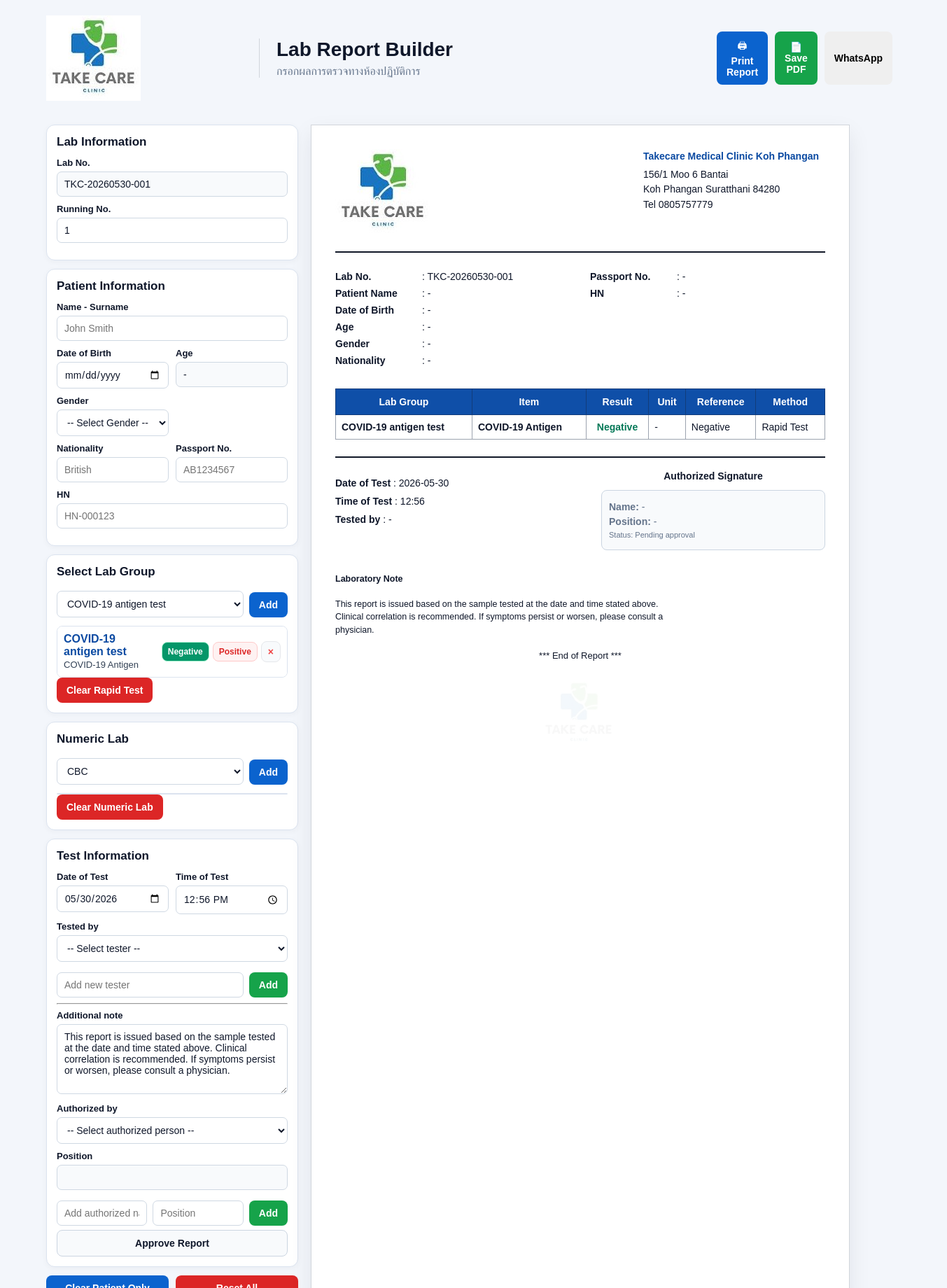
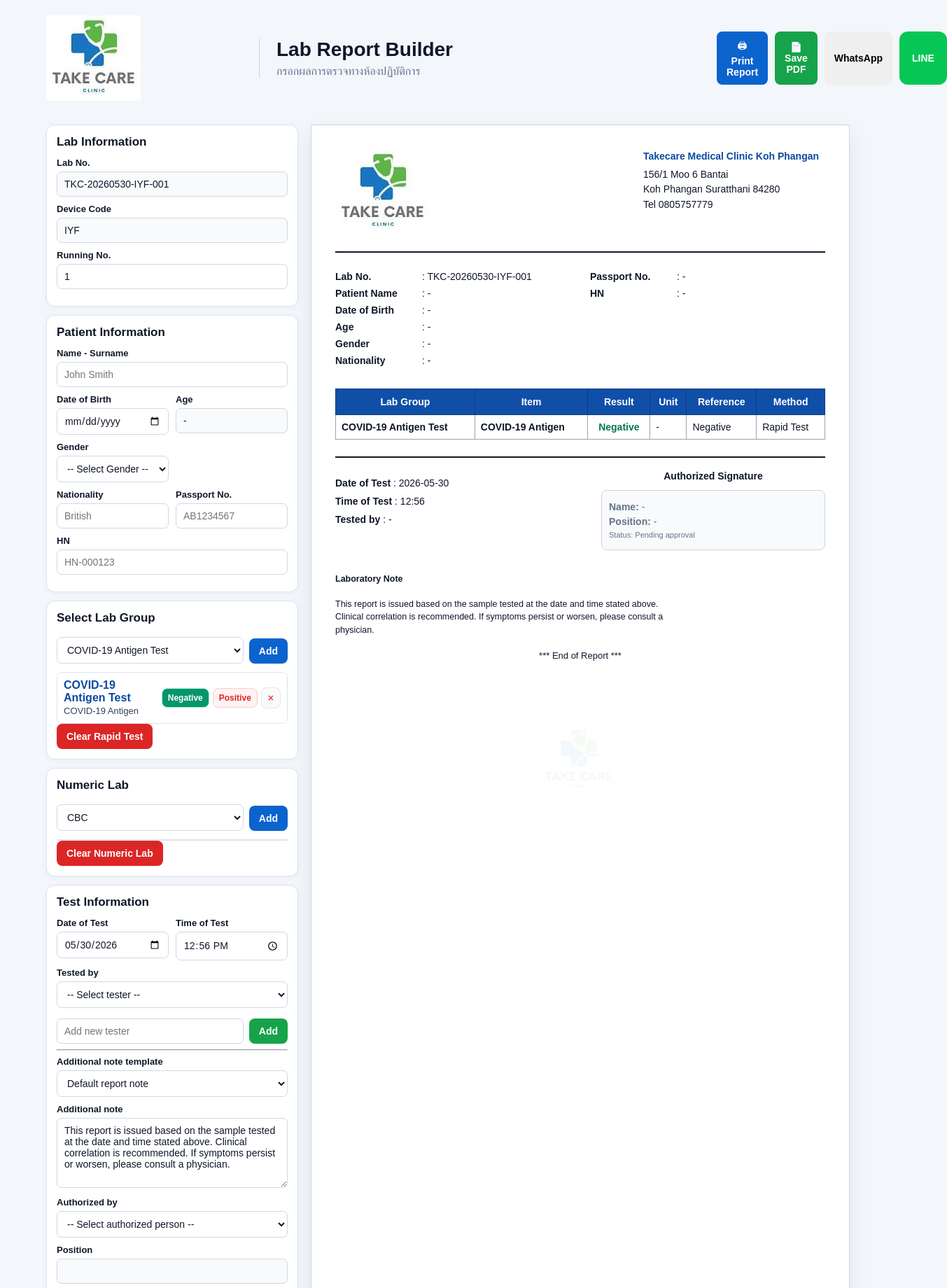
Before and after one commit to pichaiyutna-crypto/takecare-lab-report1, a React (Vite) app: page / in a window 1280 px wide. Shown: the top 1840 px of the page at 70% size, 1353 px wide, since content can reach past the window. Built offline with nearby package versions, Linux system fonts and the light colour scheme.

Commit message:
Initial lab report app

```diff
--- a/src/App.css
+++ b/src/App.css
@@ -1001,3 +1001,17 @@ button {
   resize: vertical;
   line-height: 1.45;
 }
+
+.line-btn {
+  background-color: #06C755;
+  color: white;
+  border: none;
+  border-radius: 12px;
+  padding: 12px 18px;
+  font-weight: 600;
+  cursor: pointer;
+}
+
+.line-btn:hover {
+  opacity: 0.9;
+}
--- a/src/App.tsx
+++ b/src/App.tsx
@@ -20,65 +20,66 @@ type LabRow = {
 };
 
 type LabName =
-  | "COVID-19 antigen test"
-  | "Influenza test"
-  | "Dengue test"
+  | "COVID-19 Antigen Test"
+  | "Influenza Test"
+  | "Dengue Test"
   | "Anti-HIV"
   | "HBsAg"
   | "Anti-HCV"
-  | "Syphilis test"
-  | "Chlamydia test"
-  | "Gonorrhea test"
+  | "Syphilis Test"
+  | "Chlamydia Test"
+  | "Gonorrhea Test"
   | "Other";
 
   type NumericLabName =
   | "CBC"
   | "DTX"
   | "Blood Electrolyte"
-  | "Blood chemistry"
-  | "Urine examination";
+  | "Blood Chemistry"
+  | "Urine Examination";
 
 
 
 const DEFAULT_LAB_OPTIONS = [
-  "COVID-19 antigen test",
-  "Influenza test",
-  "Dengue test",
+  "COVID-19 Antigen Test",
+  "Influenza Test",
+  "Dengue Test",
   "Anti-HIV",
   "HBsAg",
   "Anti-HCV",
-  "Syphilis test",
-  "Chlamydia test",
-  "Gonorrhea test",
-  "Streptococcus A throat swab",
-  "Urine pregnancy test",
-  "Urine ketone test",
-  "FOB stool occult blood",
-  "RSV rapid test",
-  "Parainfluenza rapid test (PIV)",
-  "Adenovirus rapid test (ADV)",
-  "Mycoplasma rapid test (MP)",
-  "H. pylori stool antigen",
-  "Rotavirus stool antigen",
-  "Malaria rapid test",
-  "Scrub typhus test",
+  "Syphilis Test",
+  "Chlamydia Test",
+  "Gonorrhea Test",
+  "Streptococcus A Throat Swab",
+  "Urine Pregnancy Test",
+  "Urine Ketone Test",
+  "FOB Stool Occult Blood",
+  "RSV Rapid Test",
+  "Parainfluenza Rapid Test (PIV)",
+  "Adenovirus Rapid Test (ADV)",
+  "Mycoplasma Rapid Test (MP)",
+  "H. pylori Stool Antigen",
+  "Rotavirus Stool Antigen",
+  "Malaria Rapid Test",
+  "Scrub Typhus Test",
   "Other",
 ];
+
 const CBC_ITEMS = [
-  { item: "White blood cell(WBC)", unit: "10^9/L", refLow: 4, refHigh: 10 },
-  { item: "Lymphocyte%(Lym%)", unit: "%", refLow: 20, refHigh: 40 },
-  { item: "Granulocyte%(GR%)", unit: "%", refLow: 50, refHigh: 75 },
+  { item: "White Blood Cell (WBC)", unit: "10^9/L", refLow: 4, refHigh: 10 },
+  { item: "Lymphocyte % (Lym%)", unit: "%", refLow: 20, refHigh: 40 },
+  { item: "Granulocyte % (GR%)", unit: "%", refLow: 50, refHigh: 75 },
   { item: "Lym#", unit: "10^9/L", refLow: 0.8, refHigh: 4.5 },
   { item: "GR#", unit: "10^9/L", refLow: 1.8, refHigh: 6.3 },
-  { item: "Red blood cell(RBC)", unit: "10^12/L", refLow: 3.5, refHigh: 5.5 },
-  { item: "Hemoglobin(Hb)", unit: "g/L", refLow: 110, refHigh: 160 },
-  { item: "Hematocrit(Hct)", unit: "%", refLow: 37, refHigh: 49 },
+  { item: "Red Blood Cell (RBC)", unit: "10^12/L", refLow: 3.5, refHigh: 5.5 },
+  { item: "Hemoglobin (Hb)", unit: "g/L", refLow: 110, refHigh: 160 },
+  { item: "Hematocrit (Hct)", unit: "%", refLow: 37, refHigh: 49 },
   { item: "MCV", unit: "fL", refLow: 80, refHigh: 100 },
   { item: "MCH", unit: "pg", refLow: 27, refHigh: 34 },
   { item: "MCHC", unit: "g/L", refLow: 320, refHigh: 360 },
-  { item: "RDW_CV", unit: "%", refLow: 0, refHigh: 16 },
-  { item: "RDW_SD", unit: "fL", refLow: 37, refHigh: 55 },
-  { item: "Platelet(PLT)", unit: "10^9/L", refLow: 100, refHigh: 300 },
+  { item: "RDW-CV", unit: "%", refLow: 0, refHigh: 16 },
+  { item: "RDW-SD", unit: "fL", refLow: 37, refHigh: 55 },
+  { item: "Platelet (PLT)", unit: "10^9/L", refLow: 100, refHigh: 300 },
 ];
 const ELECTROLYTE_ITEMS = [
   {
@@ -178,7 +179,7 @@ const URINE_EXAM_ITEMS = [
     options: ["Negative", "Trace", "1+", "2+", "3+", "4+"],
   },
   {
-    item: "Micro Albumin",
+    item: "Microalbumin",
     unit: "",
     reference: "<10",
     options: ["10", "30", "80", "150"],
@@ -214,7 +215,7 @@ const URINE_EXAM_ITEMS = [
     options: ["5.0", "6.0", "6.5", "7.0", "7.5", "8.0", "8.5"],
   },
   {
-    item: "Ascorbate",
+    item: "Ascorbic Acid",
     unit: "",
     reference: "0",
     options: ["0", "1+", "2+", "3+"],
@@ -258,7 +259,7 @@ function makeElectrolyteRows(): LabRow[] {
 function makeBloodChemistryRows(): LabRow[] {
   return BLOOD_CHEMISTRY_ITEMS.map((test) => ({
     id: newId(),
-    labGroup: "Blood chemistry",
+    labGroup: "Blood Chemistry",
     item: test.item,
     result: "",
     unit: test.unit,
@@ -272,7 +273,7 @@ function makeBloodChemistryRows(): LabRow[] {
 function makeUrineExamRows(): LabRow[] {
   return URINE_EXAM_ITEMS.map((test) => ({
     id: newId(),
-    labGroup: "Urine examination",
+    labGroup: "Urine Examination",
     item: test.item,
     result: "",
     unit: test.unit,
@@ -284,18 +285,44 @@ function makeUrineExamRows(): LabRow[] {
 }
 const DEFAULT_NOTE =
   "This report is issued based on the sample tested at the date and time stated above. Clinical correlation is recommended. If symptoms persist or worsen, please consult a physician.";
+const NOTE_TEMPLATES = [
+  {
+    label: "Default report note",
+    text: DEFAULT_NOTE,
+  },
+  {
+    label: "Hemolysis caution",
+    text: "Hemolysis was observed. Please interpret affected laboratory results with caution.",
+  },
+  {
+    label: "Lipemic sample caution",
+    text: "Lipemic sample was observed. Please interpret affected laboratory results with caution.",
+  },
+  {
+    label: "Insufficient sample",
+    text: "The sample volume was insufficient for complete analysis. Repeat sample collection is recommended if clinically indicated.",
+  },
+  {
+    label: "Clinical correlation advised",
+    text: "Clinical correlation is advised. Please interpret the results together with the patient's symptoms, physical examination, and clinical history.",
+  },
+  {
+    label: "Repeat test if symptoms persist",
+    text: "If symptoms persist or worsen, repeat testing or further investigation is recommended.",
+  },
+];
 
 const DEFAULT_PERFORMERS = [
   "Dr. Pichaiyut Naktongkul",
   "Nurse",
   "Medical assistant",
   "Lab technician",
-  "Paramidics"
+  "Paramedics"
 ];
 
 const DEFAULT_AUTHORIZED_PERSONS = [
   {
-    name: "Dr. Pichaiyut Nakthongkul",
+    name: "Dr. Pichaiyut Naktongkul",
     position: "Physician",
   },
   {
@@ -331,8 +358,20 @@ function dateCompact(dateText: string) {
   return `${y}${m}${d}`;
 }
 
-function generateLabNo(dateText: string, running: number) {
-  return `TKC-${dateCompact(dateText)}-${String(running).padStart(3, "0")}`;
+function getDeviceCode() {
+  const saved = localStorage.getItem("deviceCode");
+
+  if (saved) return saved;
+
+  const code = Math.random().toString(36).substring(2, 5).toUpperCase();
+
+  localStorage.setItem("deviceCode", code);
+
+  return code;
+}
+
+function generateLabNo(dateText: string, running: number, deviceCode: string) {
+  return `TKC-${dateCompact(dateText)}-${deviceCode}-${String(running).padStart(3, "0")}`;
 }
 
 function calculateAge(dob: string, refDateText: string) {
@@ -367,22 +406,22 @@ function makeRowsFromLab(lab: LabName, customLabName = ""): LabRow[] {
     method: "Rapid Test",
   };
 
-  if (lab === "COVID-19 antigen test") {
+  if (lab === "COVID-19 Antigen Test") {
     return [
       {
         id: newId(),
-        labGroup: "COVID-19 antigen test",
+        labGroup: "COVID-19 Antigen Test",
         item: "COVID-19 Antigen",
         ...base,
       },
     ];
   }
 
-  if (lab === "Influenza test") {
+  if (lab === "Influenza Test") {
     return [
       {
         id: newId(),
-        labGroup: "Influenza test",
+        labGroup: "Influenza Test",
         item: "Influenza A",
         ...base,
       },
@@ -395,42 +434,42 @@ function makeRowsFromLab(lab: LabName, customLabName = ""): LabRow[] {
     ];
   }
 
-  if (lab === "Dengue test") {
+  if (lab === "Dengue Test") {
     return [
       {
         id: newId(),
-        labGroup: "Dengue test",
+        labGroup: "Dengue Test",
         item: "Dengue NS1",
         ...base,
       },
       {
         id: newId(),
-        labGroup: "Dengue test",
+        labGroup: "Dengue Test",
         item: "Dengue IgM",
         ...base,
       },
       {
         id: newId(),
-        labGroup: "Dengue test",
+        labGroup: "Dengue Test",
         item: "Dengue IgG",
         ...base,
       },
     ];
   }
   const customPresetLabs = [
-    "Streptococcus A throat swab",
-    "Urine pregnancy test",
-    "Urine ketone test",
-    "FOB stool occult blood",
-    "RSV rapid test",
-    "Parainfluenza rapid test (PIV)",
-    "Adenovirus rapid test (ADV)",
-    "Mycoplasma rapid test (MP)",
-    "H. pylori stool antigen",
-    "Rotavirus stool antigen",
-    "Malaria rapid test",
-    "Scrub typhus test",
-  ];
+  "Streptococcus A Throat Swab",
+  "Urine Pregnancy Test",
+  "Urine Ketone Test",
+  "FOB Stool Occult Blood",
+  "RSV Rapid Test",
+  "Parainfluenza Rapid Test (PIV)",
+  "Adenovirus Rapid Test (ADV)",
+  "Mycoplasma Rapid Test (MP)",
+  "H. pylori Stool Antigen",
+  "Rotavirus Stool Antigen",
+  "Malaria Rapid Test",
+  "Scrub Typhus Test",
+];
 
   if (customPresetLabs.includes(lab)) {
     return [
@@ -492,6 +531,7 @@ function TakeCareStamp() {
 export default function App() {
 
   const now = useMemo(() => new Date(), []);
+  const [deviceCode] = useState(() => getDeviceCode());
   const [patient, setPatient] = useState({
   name: "",
   dob: "",
@@ -507,20 +547,20 @@ export default function App() {
     performedBy: "",
     note: DEFAULT_NOTE,
   });
+const [selectedNoteTemplate, setSelectedNoteTemplate] =
+  useState("Default report note");
 
   const [runningNo, setRunningNo] = useState(1);
 const [selectedLab, setSelectedLab] =
-  useState<LabName>("COVID-19 antigen test");
-
-const [labOptions, setLabOptions] = useState<string[]>(() => {
-  const saved = localStorage.getItem("customLabs");
-  const customLabs = saved ? JSON.parse(saved) : [];
-  return [...DEFAULT_LAB_OPTIONS.slice(0, -1), ...customLabs, "Other"];
-});
+  useState<LabName>("COVID-19 Antigen Test");
+
+const [labOptions, setLabOptions] = useState<string[]>(
+  DEFAULT_LAB_OPTIONS
+);
 
 const [customLabName, setCustomLabName] = useState("");
   const [rows, setRows] = useState<LabRow[]>(
-    makeRowsFromLab("COVID-19 antigen test")
+    makeRowsFromLab("COVID-19 Antigen Test")
   );
   const [selectedNumericLab, setSelectedNumericLab] =
   useState<NumericLabName>("CBC");
@@ -539,7 +579,7 @@ const [authorizedPersons, setAuthorizedPersons] = useState(
 const [newAuthorizedName, setNewAuthorizedName] = useState("");
 const [newAuthorizedPosition, setNewAuthorizedPosition] = useState("");
 
-  const labNo = generateLabNo(testInfo.date, runningNo);
+  const labNo = generateLabNo(testInfo.date, runningNo, deviceCode);
   const age = calculateAge(patient.dob, testInfo.date);
 
   function addSelectedLab() {
@@ -567,14 +607,14 @@ function addNumericLab() {
     ]);
     return;
   }
-  if (selectedNumericLab === "Blood chemistry") {
+  if (selectedNumericLab === "Blood Chemistry") {
   setRows((current) => [
     ...current,
     ...makeBloodChemistryRows(),
   ]);
   return;
 }
-if (selectedNumericLab === "Urine examination") {
+if (selectedNumericLab === "Urine Examination") {
   setRows((current) => [
     ...current,
     ...makeUrineExamRows(),
@@ -715,8 +755,8 @@ function refreshLabNoAndDateTime() {
   passportNo: "",
 });
 
-  setRows(makeRowsFromLab("COVID-19 antigen test"));
-  setSelectedLab("COVID-19 antigen test");
+  setRows(makeRowsFromLab("COVID-19 Antigen Test"));
+  setSelectedLab("COVID-19 Antigen Test");
   setCustomLabName("");
   setDtxResult("");
 setShowDtx(false);
@@ -750,8 +790,8 @@ setShowDtx(false);
 
   setRunningNo((current) => current + 1);
 
-  setRows(makeRowsFromLab("COVID-19 antigen test"));
-  setSelectedLab("COVID-19 antigen test");
+  setRows(makeRowsFromLab("COVID-19 Antigen Test"));
+  setSelectedLab("COVID-19 Antigen Test");
   setCustomLabName("");
 setDtxResult("");
 setShowDtx(false);
@@ -760,7 +800,31 @@ setShowDtx(false);
   setIsApproved(false);
   setApprovedAt("");
 }
+function confirmIfNotApproved() {
+  if (isApproved) return true;
+
+  return window.confirm(
+    "This report has not been approved yet.\n\nDo you still want to continue?"
+  );
+}
+function confirmIfReportTooLong() {
+  const report = document.querySelector(".paper") as HTMLElement;
+  if (!report) return true;
+
+  const paperHeight = report.scrollHeight;
+
+  // ความสูงประมาณ 1 หน้า A4 บน browser
+  const maxA4Height = 1122;
+
+  if (paperHeight <= maxA4Height) return true;
+
+  return window.confirm(
+    "This report may exceed 1 page.\n\nPlease check layout before printing.\n\nDo you still want to print?"
+  );
+}
 async function savePdf() {
+  if (!confirmIfNotApproved()) return;
+
   const report = document.querySelector(".paper") as HTMLElement;
 
   if (!report) return;
@@ -855,9 +919,17 @@ while (renderedHeight < canvas.height) {
           <p>กรอกผลการตรวจทางห้องปฏิบัติการ</p>
         </div>
         <div className="export-buttons">
-  <button className="primary" onClick={() => window.print()}>
-    🖨 Print Report
-  </button>
+  <button
+  className="primary"
+  onClick={() => {
+    if (!confirmIfNotApproved()) return;
+    if (!confirmIfReportTooLong()) return;
+
+    window.print();
+  }}
+>
+  🖨 Print Report
+</button>
 
 <button
   className="pdf-btn"
@@ -875,6 +947,15 @@ while (renderedHeight < canvas.height) {
   >
     WhatsApp
   </button>
+  <button
+  className="line-btn"
+  onClick={() => {
+    alert("Please save PDF first, then attach in LINE.");
+    window.open("https://line.me/", "_blank");
+  }}
+>
+  LINE
+</button>
 </div>
       </header>
 
@@ -886,6 +967,10 @@ while (renderedHeight < canvas.height) {
               Lab No.
               <input value={labNo} readOnly />
             </label>
+            <label>
+  Device Code
+  <input value={deviceCode} readOnly />
+</label>
             <label>
               Running No.
               <input
@@ -1136,12 +1221,12 @@ while (renderedHeight < canvas.height) {
       <option value="Blood Electrolyte">
   Blood Electrolyte
 </option>
-<option value="Blood chemistry">
-  Blood chemistry
+<option value="Blood Chemistry">
+  Blood Chemistry
 </option>
 
-<option value="Urine examination">
-  Urine examination
+<option value="Urine Examination">
+  Urine Examination
 </option>
     </select>
 
@@ -1295,6 +1380,33 @@ while (renderedHeight < canvas.height) {
   </div>
 
   <hr className="section-divider" />
+  <label>
+  Additional note template
+  <select
+    value={selectedNoteTemplate}
+    onChange={(e) => {
+      const selectedLabel = e.target.value;
+      const selectedTemplate = NOTE_TEMPLATES.find(
+        (template) => template.label === selectedLabel
+      );
+
+      setSelectedNoteTemplate(selectedLabel);
+
+      if (selectedTemplate) {
+        setTestInfo({
+          ...testInfo,
+          note: selectedTemplate.text,
+        });
+      }
+    }}
+  >
+    {NOTE_TEMPLATES.map((template) => (
+      <option key={template.label} value={template.label}>
+        {template.label}
+      </option>
+    ))}
+  </select>
+</label>
   <label>
   Additional note
   <textarea
```
